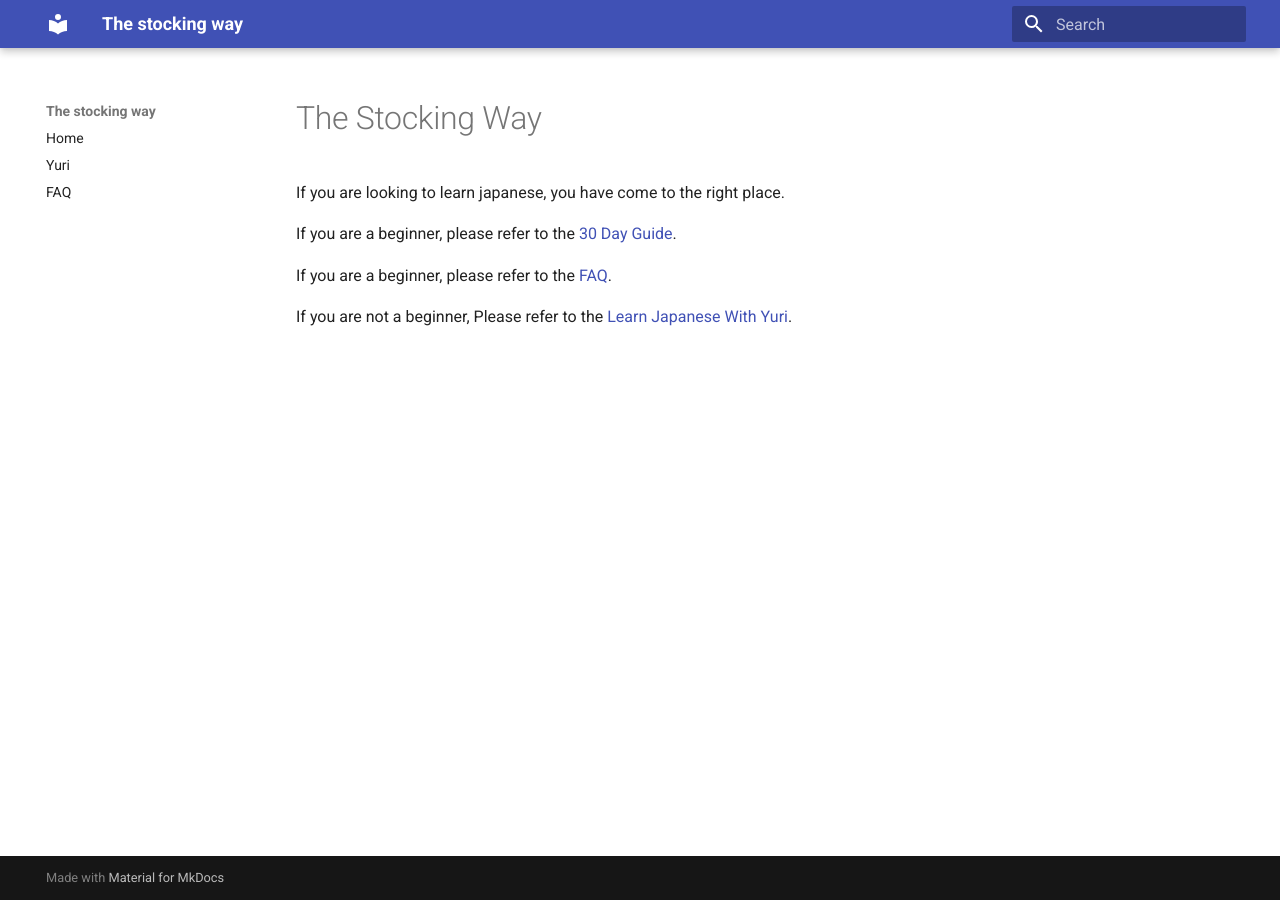
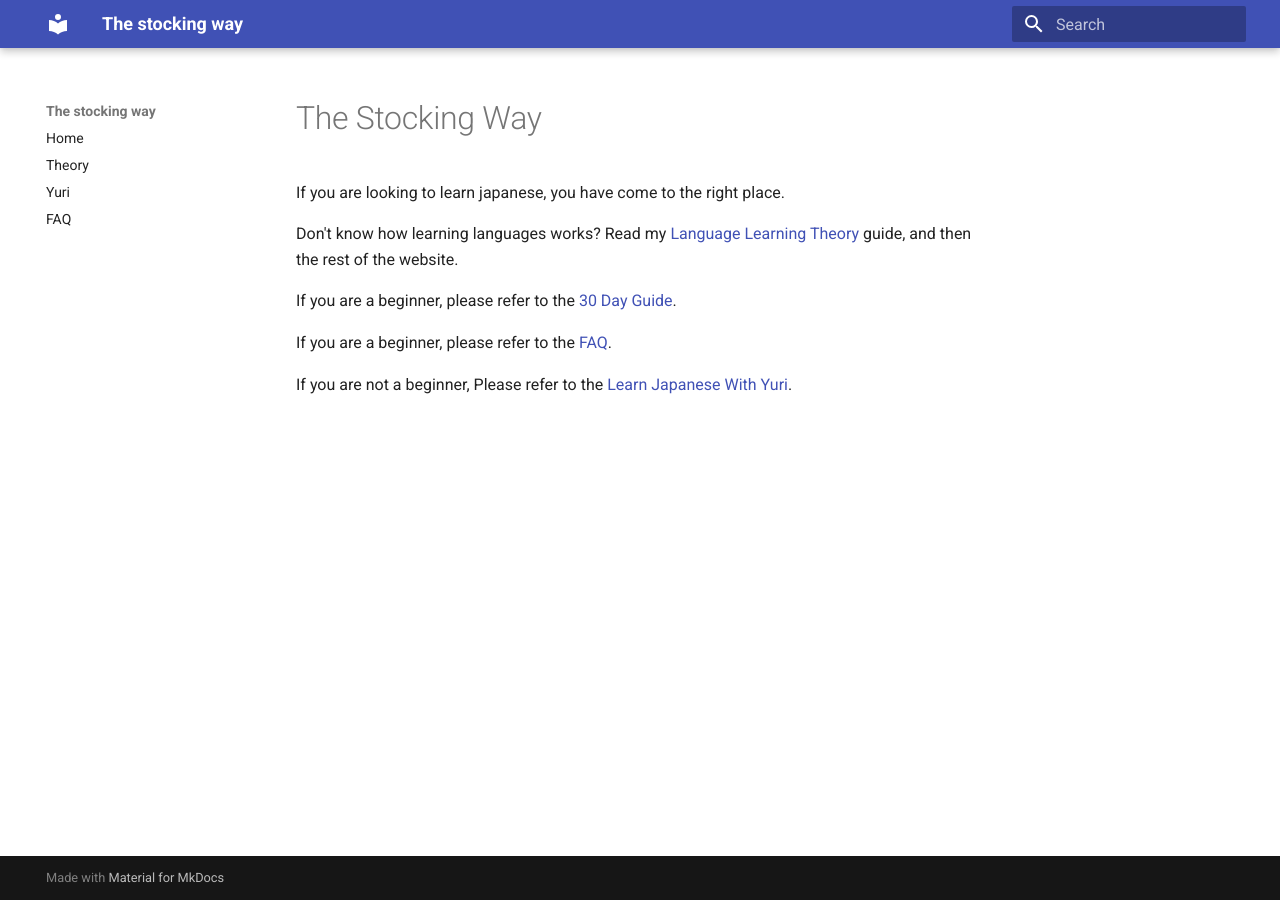
Before and after one commit to vigneshwar221B/TheStockingWay, an MkDocs documentation site: the page built from docs/index.md, in a window 1280 px wide. Built offline with MkDocs 1.6.1 and Material for MkDocs 9.7.7, drawn with Linux system fonts in a browser that asks for light colours.

Commit message:
update pr

```diff
--- a/docs/index.md
+++ b/docs/index.md
@@ -1,6 +1,8 @@
 # The Stocking Way
 
 If you are looking to learn japanese, you have come to the right place.
+
+Don't know how learning languages works? Read my [Language Learning Theory](Language_Learning_Theory.md) guide, and then the rest of the website.
 
 If you are a beginner, please refer to the [30 Day Guide](30_Day_Guide.md).
 
--- a/mkdocs.yml
+++ b/mkdocs.yml
@@ -4,5 +4,6 @@ theme:
   name: material
 nav:
   - Home: 30_Day_Guide.md
+  - Theory: Language_Learning_Theory.md
   - Yuri: Learn_Japanese_With_Yuri.md
   - FAQ: FAQ.md
```
Also changed, not shown: docs/30_Day_Guide.md (line endings or trailing spaces), docs/FAQ.md (line endings or trailing spaces), docs/Language_Learning_Theory.md (renamed from Language Learning Theory.md), docs/Learn_Japanese_With_Yuri.md (line endings or trailing spaces).
